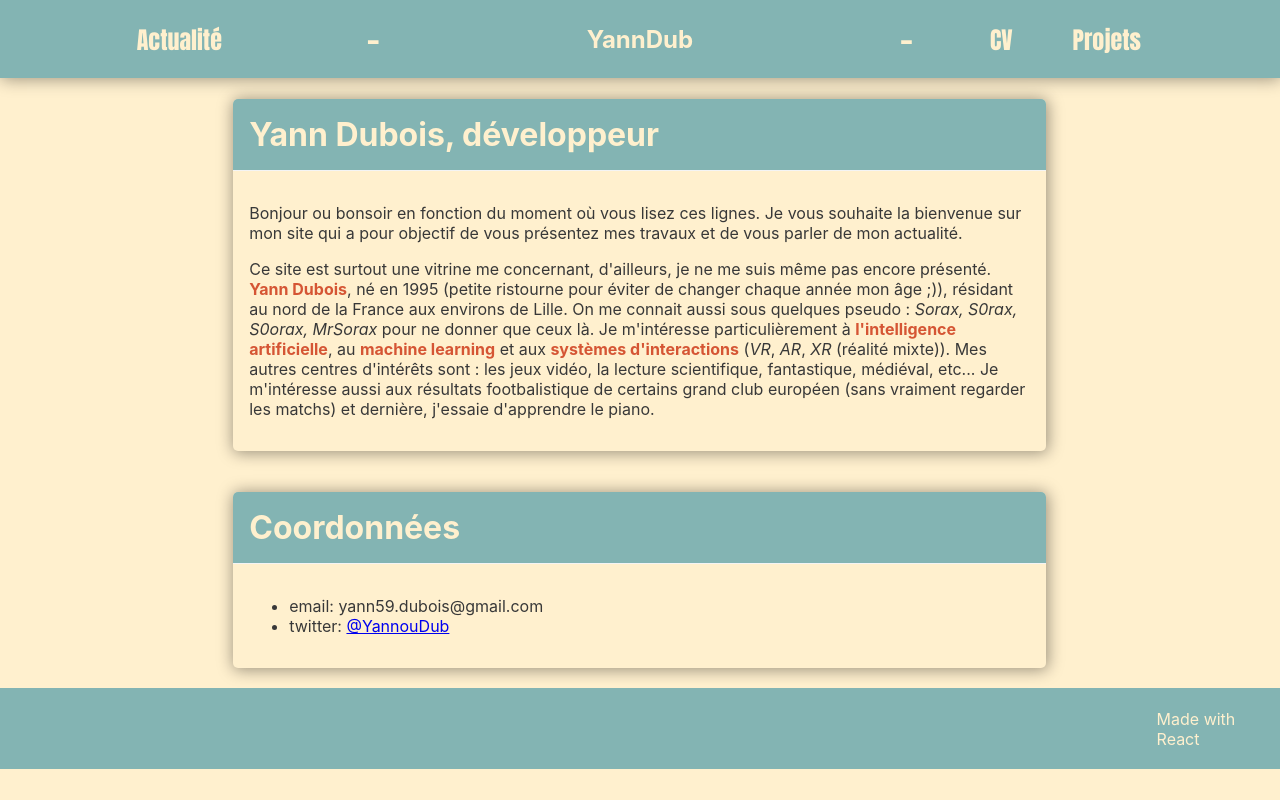
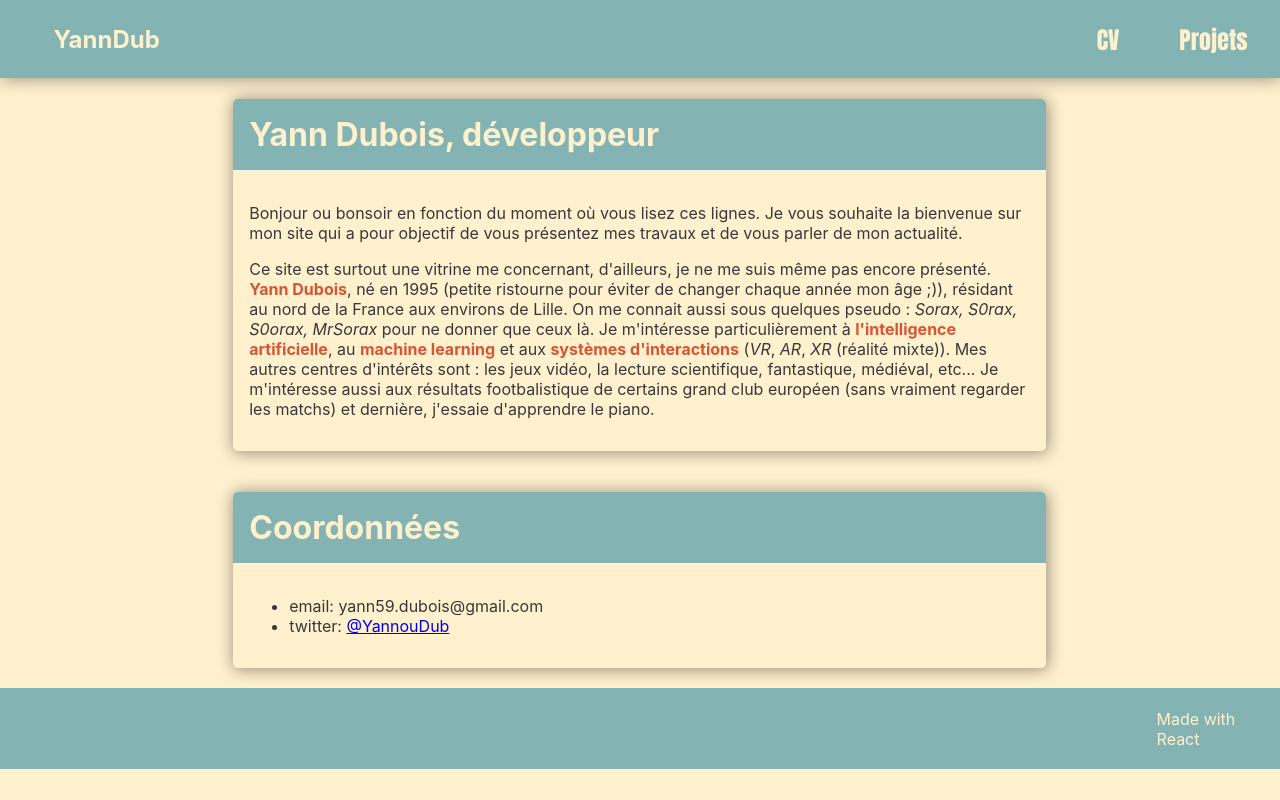
Before and after one commit to YannDub/yanndub.github.io, a React (Create React App) app: page / in a window 1280 px wide. Built offline with nearby package versions, Linux system fonts and the light colour scheme.

Commit message:
Remove article

```diff
--- a/src/components/HeaderMenu.js
+++ b/src/components/HeaderMenu.js
@@ -15,24 +15,17 @@ export default class HeaderMenu extends React.Component {
         return (
             <header className="row">
                 <div className="col-12 desktop">
-                    <div className="col-1"></div>
-                    <div className="col-2 nav">
-                        <ul>
-                            <li><Link to="/actus/">Actualité</Link></li>
-                        </ul>
-                    </div>
-                    <SeparatorMenu />
-                    <div className="col-4 title">
+                    <div className="col-2 title">
                         <Link to="/">YannDub</Link>
                     </div>
-                    <SeparatorMenu />
+                    <div className="col-8">
+                    </div>
                     <div className="col-2 nav">
                         <ul>
                             <li><Link to="/cv/">CV</Link></li>
                             <li><Link to="/projects/">Projets</Link></li>
                         </ul>
                     </div>
-                    <div className="col-1"></div>
                 </div>
 
                 <div className="col-12 responsive">
@@ -42,7 +35,6 @@ export default class HeaderMenu extends React.Component {
                     <div className="row menu hidden">
                         <ul>
                             <li><Link to="/">Accueil</Link></li>
-                            <li><Link to="/actus/">Actualité</Link></li>
                             <li><Link to="/cv/">CV</Link></li>
                             <li><Link to="/projects/">Projets</Link></li>
                         </ul>
```
